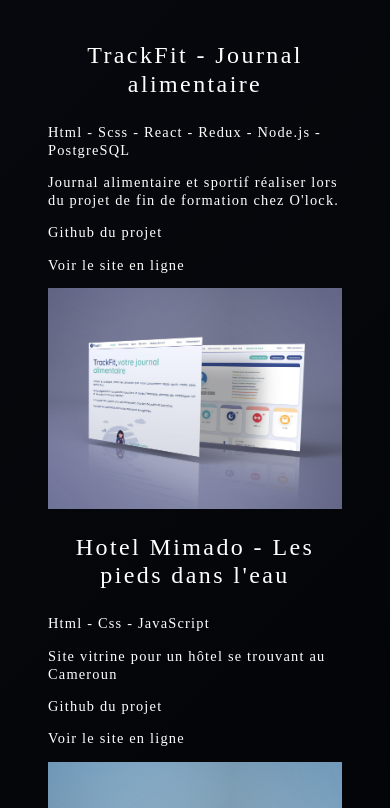
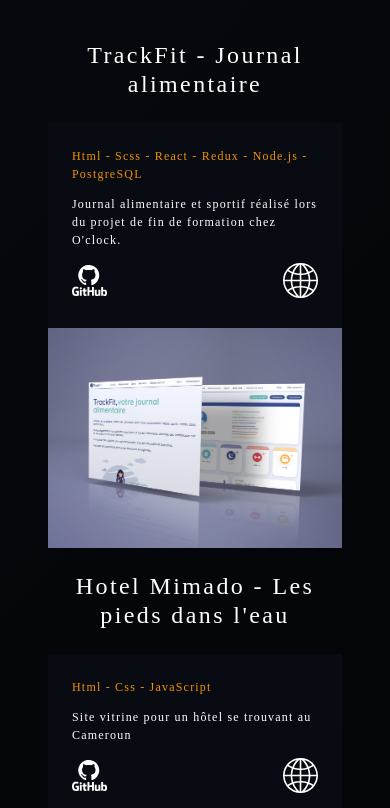
Before and after one commit to MarcChayer/portfolio, a React app: page / in a window 390 px wide. Shown: the part 1000-1808 px from the top of the page. Built offline with nearby package versions, Linux system fonts and the light colour scheme.

Commit message:
styles of project on mobile

```diff
--- a/src/components/Contact/index.js
+++ b/src/components/Contact/index.js
@@ -2,7 +2,7 @@
 import React, { useEffect, useState } from 'react';
 import emailjs from 'emailjs-com';
 import { ToastContainer, toast } from 'react-toastify';
-import { Link, animateScroll as scroll } from "react-scroll";
+
 import Aos from 'aos';
 
 // import PropTypes from 'prop-types';
@@ -16,7 +16,7 @@
 const Contact = () => {
   toast.configure();
   useEffect(() => {
-    Aos.init({ duration: 1000, disable: 'mobile' })
+    Aos.init({ duration: 1000 })
   },[])
 
   const [name, setName] = useState("");
@@ -28,14 +28,13 @@
     if (email.match(regex)) {
       return true;
     } else {
-      // toast.error('Votre adresse mail ne semble pas valide, essayez à nouveau.', { className:"toast__error" });
       return false;
     }
   }
 
   const handleOnSubmit = (event) => {
     event.preventDefault();
-
+    // verification des inputs
     if (name && isEmail() && message) {
       emailjs.sendForm("service_gz5igu6", "template_ggn7dso", event.target, "user_9coErnt98IbJYjURIIR9L")
         .then((res) => {
@@ -44,11 +43,13 @@
             setEmail("");
             setMessage("");
         });
-    } else if (!isEmail()){
+    } else if (!isEmail()) {
       toast.error('Votre adresse mail ne semble pas valide, essayez à nouveau.', { className:"toast__error" });
     } else {
-      toast.error('Une erreur est survenue, essayez à nouveau.', { className:"toast__error" });
+      toast.error('Vous devez remplir les trois champs du formulaire.', { className:"toast__error" });
     }
+
+
   }
 
   return (
--- a/src/components/Projects/ProjectWeb.js
+++ b/src/components/Projects/ProjectWeb.js
@@ -1,5 +1,5 @@
 // == Import : npm
-import React, { useEffect } from 'react';
+import React, { useEffect, useState } from 'react';
 import Aos from 'aos';
 
 // import PropTypes from 'prop-types';
@@ -7,6 +7,8 @@
 // == Import : local
 import './style.scss';
 import 'aos/dist/aos.css';
+import gitHubLogo from '../../assets/images/gitHubLogo.svg';
+import logoForWeb from '../../assets/images/logoForWeb.svg';
 
 // == Composant
 const ProjectDesign = ({
@@ -27,20 +29,28 @@
     getIdTitle(id);
   };
 
+  const [showInfoProject, setshowInfoProject] = useState(false)
+
+  const handleOnClickProject = () => {
+    setshowInfoProject(!showInfoProject)
+  }
+
   return (
     <div data-aos="slide-up" className="projects">
       <div className="projects__titleProjects" onMouseEnter={handleMouseEnter}>
-        <h3 project-id={id} className="projects__titleProjects__name" >
+        <h3 project-id={id} className="projects__titleProjects__name" onClick={handleOnClickProject}>
           {fullName}
         </h3>
       </div>
       <section className="forMobile">
-      <p className="infoProject">{technos}</p>
-      <p className="infoProject">{description}</p>
-      <a className="infoProject" href={github} target="_blank">Github du projet</a>
-      <a className="infoProject" href={website} target="_blank">Voir le site en ligne</a>
-        <img className="pictureProject" src={image} alt="photo du projet" />
+        <p className="infoProject technos">{technos}</p>
+        <p className="infoProject description">{description}</p>
+        <div className="infoProject all">
+          <a className="infoProject all__logo" href={github} target="_blank"><img src={gitHubLogo} alt="Logo GitHub"/></a>
+          <a className="infoProject all__logo" href={website} target="_blank"><img src={logoForWeb} alt="Logo vers site internet"/></a>
+        </div>
       </section>
+      <img className="pictureProject" src={image} alt="photo du projet" />
     </div>
   );
 };
--- a/src/components/Projects/index.js
+++ b/src/components/Projects/index.js
@@ -1,5 +1,5 @@
 // == Import : npm
-import React, { useEffect} from 'react';
+import React, { useEffect, useState } from 'react';
 import Aos from 'aos';
 
 import Projetdesign from '../../containers/ProjectDesign'
@@ -30,8 +30,8 @@
     Aos.init({ duration: 3000 })
   },[])
 
-  const [showDesign, setShowDesign] = React.useState(false)
-  const [showWeb, setShowWeb] = React.useState(true)
+  const [showDesign, setShowDesign] = useState(false)
+  const [showWeb, setShowWeb] = useState(true)
 
   const onClick = () => {
     setShowWeb(false);
--- a/src/components/Projects/style.scss
+++ b/src/components/Projects/style.scss
@@ -141,6 +141,8 @@
   line-height: 0.75em;
   letter-spacing: 0.05em;
   width: auto;
+  background-color: vars.$main-dark-color;
+  padding: 1em ;
   @media screen and (min-width:700px) {
     display: none;
   }
@@ -148,7 +150,29 @@
 
 .infoProject {
   font-size: 0.6em;
+}
+
+.technos {
+  font-size: 0.5em;
+  color: vars.$secondary-color;
   margin-bottom: 1em;
+}
+
+.description {
+  font-size: 0.5em;
+}
+
+.all {
+  display: flex;
+  justify-content: space-between;
+  align-items: center;
+  width: 100%;
+  margin-top: 1em;
+  &__logo {
+    height: auto;
+    width: 4em;
+    cursor: pointer;
+  }
 }
 
 .pictureProject {
@@ -157,3 +181,8 @@
     display: none;
   }
 }
+
+.containerInfo {
+  background-color:vars.$main-dark-color;
+  padding: 1em;
+}
--- a/src/data/projectsWeb.js
+++ b/src/data/projectsWeb.js
@@ -8,7 +8,7 @@
     id : 6,
     fullName: 'TrackFit - Journal alimentaire',
     technos: 'Html - Scss - React - Redux - Node.js - PostgreSQL',
-    description: 'Journal alimentaire et sportif réaliser lors du projet de fin de formation chez O\'lock.',
+    description: 'Journal alimentaire et sportif réalisé lors du projet de fin de formation chez O\'clock.',
     github: 'https://github.com/MarcChayer/TrackFit-Journal-alimentaire-et-sportif',
     website: 'http://3.90.247.93:8080',
     image: trackfit,
```
Also changed, not shown: src/assets/images/logoForWeb.svg (added).
